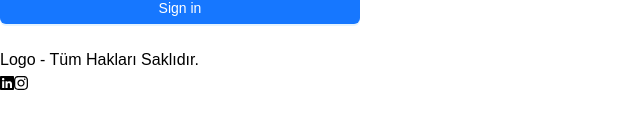
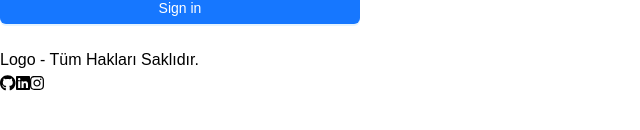
Before and after one commit to furkanardicm/envanterys, a React (Vite) app: page / in a window 1280 px wide. Shown: the part 552-682 px from the top of the page, without its empty margins (0-640 px from the left). Built offline with nearby package versions, Linux system fonts and the light colour scheme.

Commit message:
Footer kısmına github linki eklendi

```diff
--- a/src/components/Footer/index.jsx
+++ b/src/components/Footer/index.jsx
@@ -1,14 +1,15 @@
 import React from 'react'
 import { FontAwesomeIcon } from '@fortawesome/react-fontawesome';
-import { faLinkedin, faInstagram } from '@fortawesome/free-brands-svg-icons';
+import { faLinkedin, faInstagram, faGithub } from '@fortawesome/free-brands-svg-icons';
 
 function index() {
   return (
     <div className='max-sm:flex-col max-sm:relative relative w-[80%] bg-white/30 border shadow-inner shadow-black/30 h-16 mx-auto mt-2 flex flex-row text-center items-center justify-center rounded'>
       <span className='text-black max-sm:mx-auto font-semibold max-sm:relative  '>Logo - Tüm Hakları Saklıdır.  </span>
       <div className="flex flex-row gap-4 items-center max-sm:relative absolute right-4 text-xl justify-center max-sm:mx-auto">
-        <a className='hover:text-black/70' href="https://www.linkedin.com/in/furkanardicm/"><FontAwesomeIcon icon={faLinkedin} /></a>
-        <a className='hover:text-black/70' href="https://www.instagram.com/furkanardicm/"><FontAwesomeIcon icon={faInstagram} /></a>
+        <a target='blank' className='hover:text-black/70' href="https://www.github.com/furkanardicm/"><FontAwesomeIcon icon={faGithub} /></a>
+        <a target='blank' className='hover:text-black/70' href="https://www.linkedin.com/in/furkanardicm/"><FontAwesomeIcon icon={faLinkedin} /></a>
+        <a target='blank' className='hover:text-black/70' href="https://www.instagram.com/furkanardicm/"><FontAwesomeIcon icon={faInstagram} /></a>
       </div>
     </div>
   )
```
Also changed, not shown: 1 other file (tests, documents, lock files or other folders).
